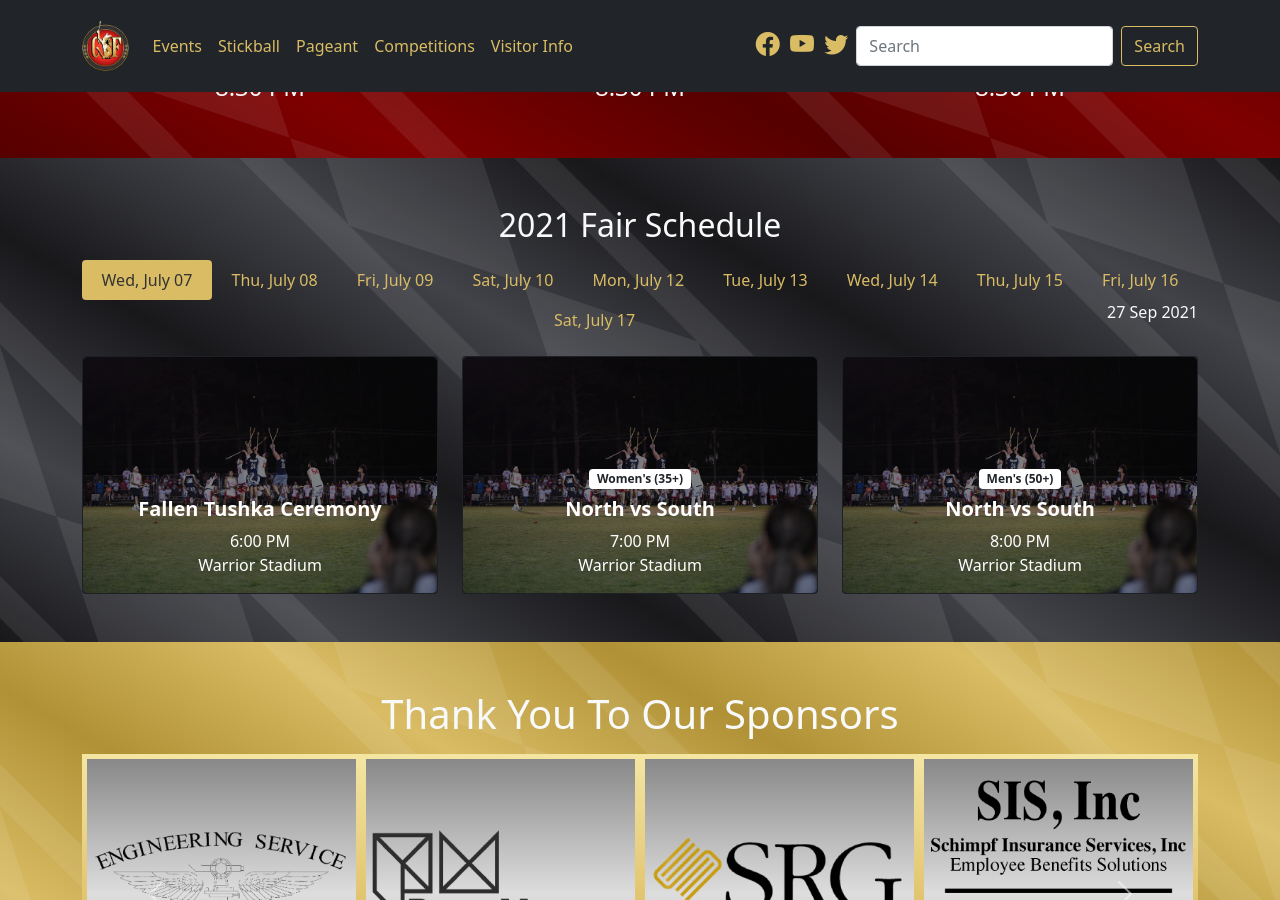
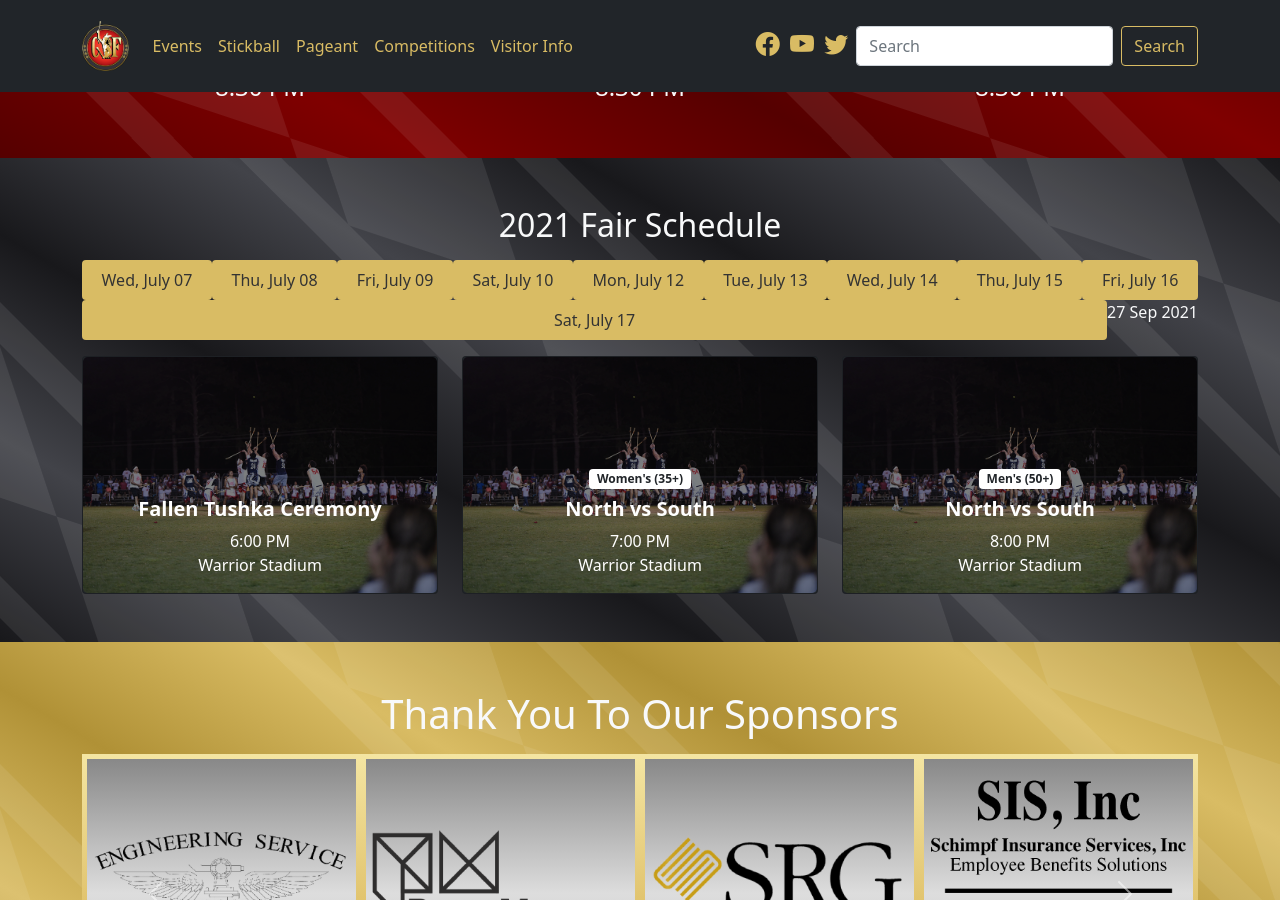
Before and after one commit to smattera/smattera.github.io, a Jekyll site: the page built from events/index.md, in a window 1280 px wide and 900 px high, scrolled down 641 px. Built offline with Jekyll 4.4.1, drawn with Linux system fonts in a browser that asks for light colours; nearby versions of some CDN libraries.

Commit message:
Update events.html

```diff
--- a/_includes/event-tab.html
+++ b/_includes/event-tab.html
@@ -1,3 +1,3 @@
   <li class="nav-item" role="presentation">
-    <button class="nav-link {{ include.class }}" id="{{ include.day }}-tab" data-bs-toggle="tab" data-bs-target="#{{ include.day }}" type="button" role="tab" aria-controls="{{ include.day }}" aria-selected="true">{{ include.title }}</button>
+    <button class="nav-link {% if site.time | date_to_string == {{ include.date }} %}active{% endif %}" id="{{ include.day }}-tab" data-bs-toggle="tab" data-bs-target="#{{ include.day }}" type="button" role="tab" aria-controls="{{ include.day }}" aria-selected="true">{{ include.title }}</button>
   </li>
--- a/_includes/events.html
+++ b/_includes/events.html
@@ -27,16 +27,16 @@
     <h2 class="pb-2">2021 Fair Schedule</h2>
 
     <ul class="nav nav-pills nav-fill" id="myTab" role="tablist">
-      {% include event-tab.html class="active" day="dayOne" title="Wed, July 07" %}
-      {% include event-tab.html day="dayTwo" title="Thu, July 08" %}
-      {% include event-tab.html day="dayThree" title="Fri, July 09" %}
-      {% include event-tab.html day="dayFour" title="Sat, July 10" %}
-      {% include event-tab.html day="dayFive" title="Mon, July 12" %}
-      {% include event-tab.html day="daySix" title="Tue, July 13" %}
-      {% include event-tab.html day="daySeven" title="Wed, July 14" %}
-      {% include event-tab.html day="dayEight" title="Thu, July 15" %}
-      {% include event-tab.html day="dayNine" title="Fri, July 16" %}
-      {% include event-tab.html day="dayTen" title="Sat, July 17" %}
+      {% include event-tab.html day="dayOne" title="Wed, July 07" date="27 Sep 2021" %}
+      {% include event-tab.html day="dayTwo" title="Thu, July 08" date="08 Jul 2021" %}
+      {% include event-tab.html day="dayThree" title="Fri, July 09" date="08 Jul 2021" %}
+      {% include event-tab.html day="dayFour" title="Sat, July 10" date="08 Jul 2021" %}
+      {% include event-tab.html day="dayFive" title="Mon, July 12" date="08 Jul 2021" %}
+      {% include event-tab.html day="daySix" title="Tue, July 13" date="08 Jul 2021" %}
+      {% include event-tab.html day="daySeven" title="Wed, July 14" date="08 Jul 2021" %}
+      {% include event-tab.html day="dayEight" title="Thu, July 15" date="08 Jul 2021" %}
+      {% include event-tab.html day="dayNine" title="Fri, July 16" date="08 Jul 2021" %}
+      {% include event-tab.html day="dayTen" title="Sat, July 17" date="08 Jul 2021" %}
       {{ site.time | date_to_string }}
     </ul>
     <div class="tab-content pt-3" id="myTabContent">
```
